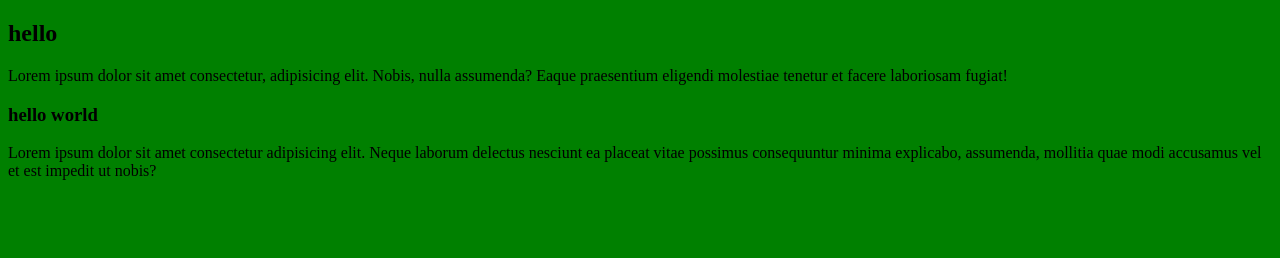
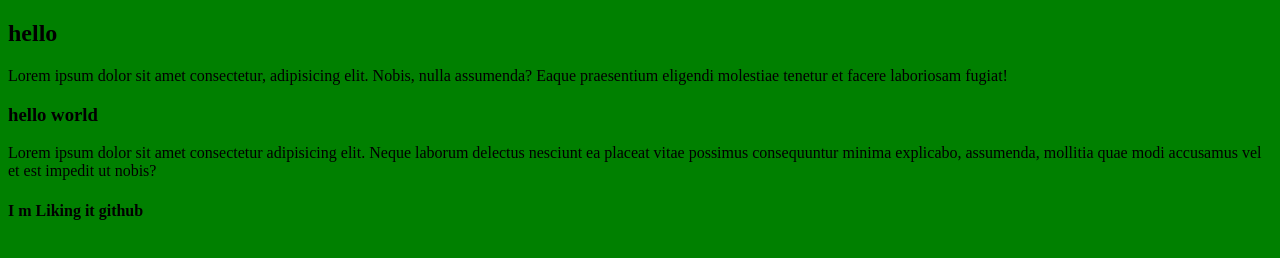
Before and after one commit to maryamshahnawaz/my-git-project, a plain HTML site: page index.html in a window 1280 px wide. Drawn offline with Linux system fonts and the light colour scheme.

Commit message:
added h4 headding

```diff
--- a/index.html
+++ b/index.html
@@ -19,5 +19,6 @@
       delectus nesciunt ea placeat vitae possimus consequuntur minima explicabo,
       assumenda, mollitia quae modi accusamus vel et est impedit ut nobis?
     </p>
+    <h4>I m Liking it github</h4>
   </body>
 </html>
```
